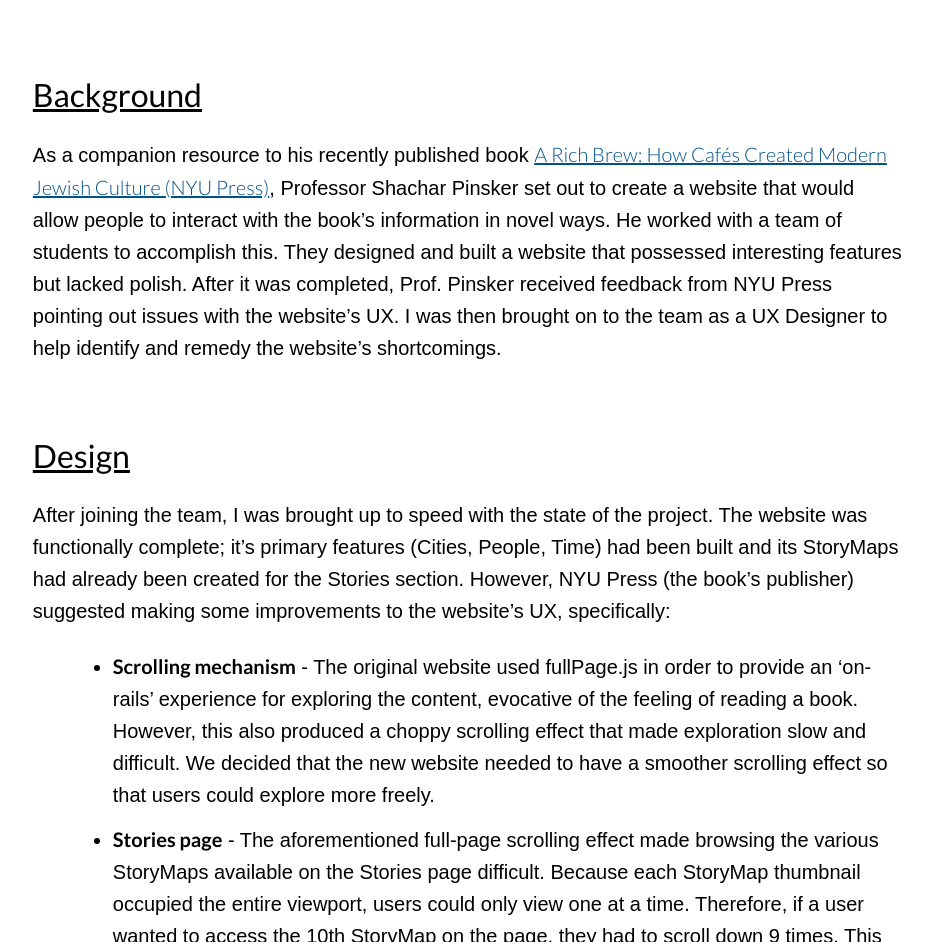
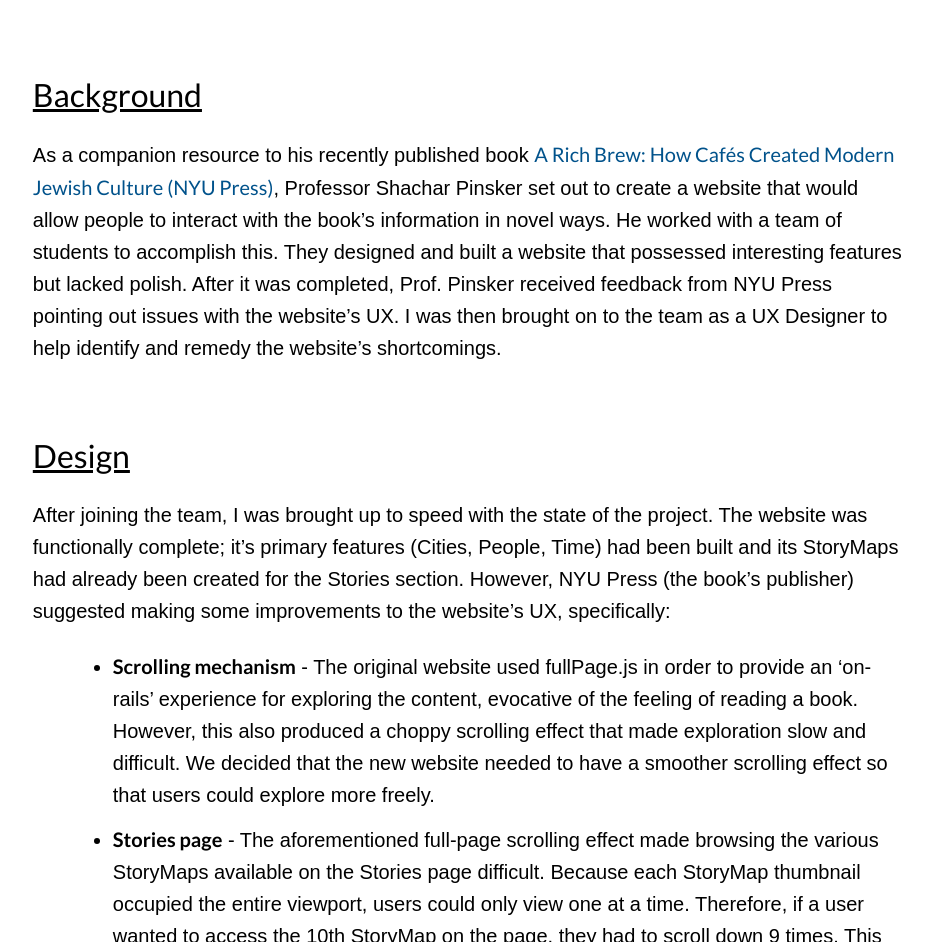
Before and after one commit to rmconnot/portfolio, a plain HTML site: page rich-brew.html in a window 1280 px wide. Shown: the part 1049-1991 px from the top of the page, without its empty margins (172-1104 px from the left). Drawn offline with Linux system fonts and the light colour scheme.

Commit message:
Add files via upload

```diff
--- a/rich-brew.html
+++ b/rich-brew.html
@@ -37,8 +37,8 @@
 
         <div id='case-study-text'>
             <h2 class="case-study-header">Background</h2>
-            <p class='case-study-paragraph'>As a companion resource to his recently published book <span id='rich-brew-link'><a href='https://nyupress.org/9781479827893/a-rich-brew/'>A Rich Brew: How Cafés Created Modern Jewish
-                Culture (NYU Press)</a></span>, Professor Shachar Pinsker set out to create a website that would allow people to interact with the book’s
+            <p class='case-study-paragraph'>As a companion resource to his recently published book <a class='body-link' href='https://nyupress.org/9781479827893/a-rich-brew/'>A Rich Brew: How Cafés Created Modern Jewish
+                Culture (NYU Press)</a>, Professor Shachar Pinsker set out to create a website that would allow people to interact with the book’s
                 information in novel ways. He worked with a team of students to accomplish this. They designed and built a website that possessed
                 interesting features but lacked polish. After it was completed, Prof. Pinsker received feedback from NYU Press pointing out issues
                 with the website’s UX. I was then brought on to the team as a UX Designer to help identify and remedy the website’s shortcomings.
```
